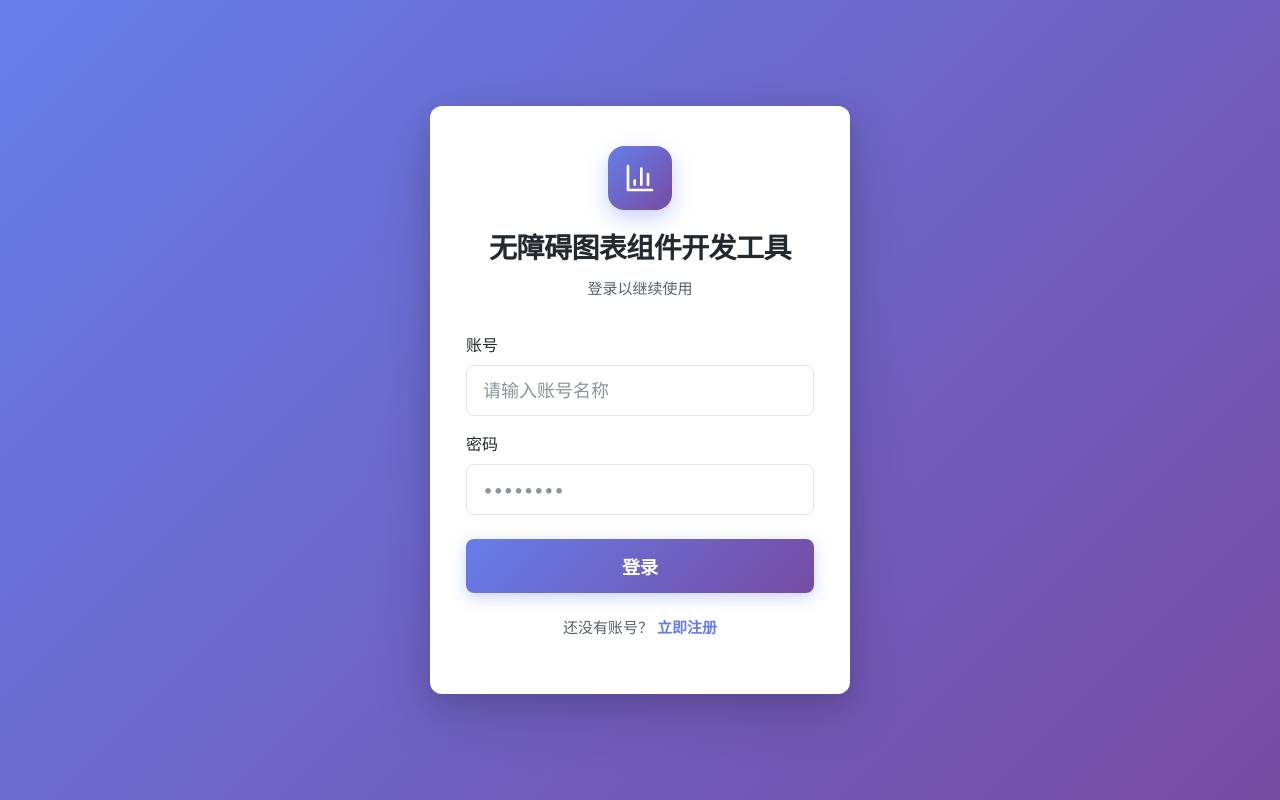
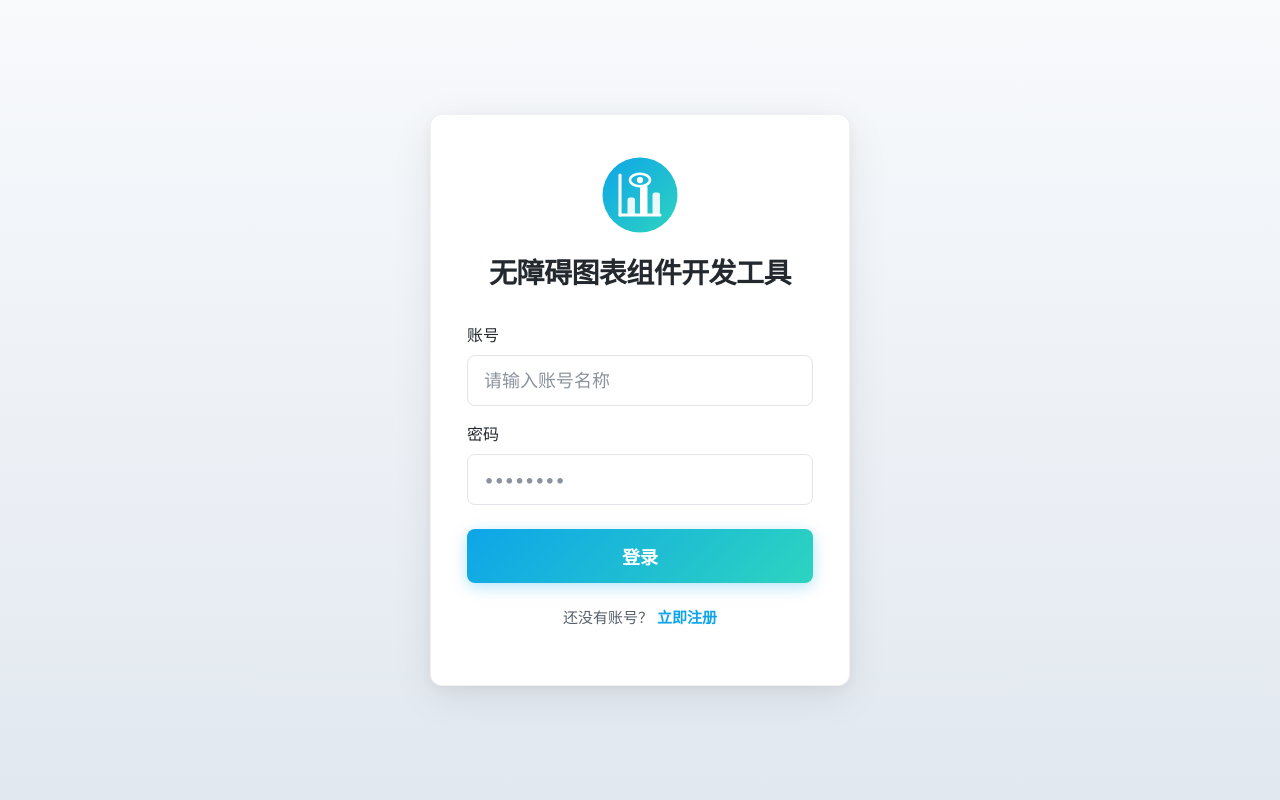
Before and after one commit to zxjzxj28/accessibility_chart_tool, a Vue app in the folder frontend/: page /login in a window 1280 px wide. Built offline with nearby package versions, Linux system fonts and the light colour scheme.

Commit message:
重新设计登录和注册界面
- 移除紫色背景，改用浅灰色渐变背景
- 移除标题下的副标题
- 重新设计图标：圆形蓝绿渐变背景配合白色图表元素和无障碍眼睛符号
- 将所有紫色元素替换为蓝绿色系（按钮、链接、输入框焦点）

```diff
--- a/frontend/src/components/LoginView.vue
+++ b/frontend/src/components/LoginView.vue
@@ -3,15 +3,29 @@
     <div class="panel">
       <div class="header">
         <div class="logo-icon">
-          <svg xmlns="http://www.w3.org/2000/svg" viewBox="0 0 24 24" fill="none" stroke="currentColor" stroke-width="2" stroke-linecap="round" stroke-linejoin="round">
-            <path d="M3 3v18h18"/>
-            <path d="M18 17V9"/>
-            <path d="M13 17V5"/>
-            <path d="M8 17v-3"/>
+          <svg xmlns="http://www.w3.org/2000/svg" viewBox="0 0 64 64" fill="none">
+            <!-- 图表背景圆形 -->
+            <circle cx="32" cy="32" r="30" fill="url(#logoGradient)" />
+            <!-- 坐标轴 -->
+            <path d="M16 48V16" stroke="white" stroke-width="2.5" stroke-linecap="round"/>
+            <path d="M16 48H48" stroke="white" stroke-width="2.5" stroke-linecap="round"/>
+            <!-- 柱状图 -->
+            <rect x="22" y="34" width="6" height="14" rx="2" fill="white" opacity="0.9"/>
+            <rect x="32" y="24" width="6" height="24" rx="2" fill="white"/>
+            <rect x="42" y="30" width="6" height="18" rx="2" fill="white" opacity="0.9"/>
+            <!-- 无障碍眼睛符号 -->
+            <ellipse cx="32" cy="20" rx="8" ry="5" stroke="white" stroke-width="2" fill="none"/>
+            <circle cx="32" cy="20" r="2.5" fill="white"/>
+            <!-- 渐变定义 -->
+            <defs>
+              <linearGradient id="logoGradient" x1="0%" y1="0%" x2="100%" y2="100%">
+                <stop offset="0%" stop-color="#0ea5e9"/>
+                <stop offset="100%" stop-color="#2dd4bf"/>
+              </linearGradient>
+            </defs>
           </svg>
         </div>
         <h1>无障碍图表组件开发工具</h1>
-        <p class="subtitle">登录以继续使用</p>
       </div>
       <form @submit.prevent="handleSubmit" class="form">
         <label>
@@ -71,7 +85,7 @@ const handleSubmit = async () => {
   display: flex;
   align-items: center;
   justify-content: center;
-  background: linear-gradient(135deg, #667eea 0%, #764ba2 100%);
+  background: linear-gradient(180deg, #f8fafc 0%, #e2e8f0 100%);
   padding: var(--spacing-lg, 24px);
 }
 
@@ -81,8 +95,8 @@ const handleSubmit = async () => {
   background: var(--color-surface, #ffffff);
   border-radius: var(--radius-lg, 16px);
   padding: 40px 36px;
-  border: none;
-  box-shadow: 0 20px 60px rgba(0, 0, 0, 0.15), 0 8px 25px rgba(0, 0, 0, 0.1);
+  border: 1px solid rgba(0, 0, 0, 0.06);
+  box-shadow: 0 10px 40px rgba(0, 0, 0, 0.08), 0 4px 12px rgba(0, 0, 0, 0.04);
 }
 
 .header {
@@ -91,21 +105,17 @@ const handleSubmit = async () => {
 }
 
 .logo-icon {
-  width: 64px;
-  height: 64px;
+  width: 80px;
+  height: 80px;
   margin: 0 auto 20px;
-  background: linear-gradient(135deg, #667eea 0%, #764ba2 100%);
-  border-radius: 16px;
   display: flex;
   align-items: center;
   justify-content: center;
-  box-shadow: 0 8px 20px rgba(102, 126, 234, 0.35);
 }
 
 .logo-icon svg {
-  width: 32px;
-  height: 32px;
-  color: #ffffff;
+  width: 80px;
+  height: 80px;
 }
 
 h1 {
@@ -116,13 +126,6 @@ h1 {
   letter-spacing: -0.02em;
   text-align: center;
   line-height: 1.3;
-}
-
-.subtitle {
-  margin: 12px 0 0;
-  color: var(--color-text-secondary, #57606a);
-  font-size: 15px;
-  line-height: 1.5;
 }
 
 .form {
@@ -156,13 +159,13 @@ input::placeholder {
 
 input:focus {
   outline: none;
-  border-color: #667eea;
-  box-shadow: 0 0 0 3px rgba(102, 126, 234, 0.15);
+  border-color: #0ea5e9;
+  box-shadow: 0 0 0 3px rgba(14, 165, 233, 0.15);
 }
 
 .form > button[type="submit"] {
   margin-top: 8px;
-  background: linear-gradient(135deg, #667eea 0%, #764ba2 100%);
+  background: linear-gradient(135deg, #0ea5e9 0%, #2dd4bf 100%);
   color: #ffffff;
   padding: 14px 24px;
   border: none;
@@ -170,13 +173,13 @@ input:focus {
   font-size: 18px;
   font-weight: 600;
   transition: transform 0.15s ease, box-shadow 0.15s ease, opacity 0.15s ease;
-  box-shadow: 0 4px 15px rgba(102, 126, 234, 0.35);
+  box-shadow: 0 4px 15px rgba(14, 165, 233, 0.3);
   cursor: pointer;
 }
 
 .form > button[type="submit"]:hover:not(:disabled) {
   transform: translateY(-1px);
-  box-shadow: 0 6px 20px rgba(102, 126, 234, 0.45);
+  box-shadow: 0 6px 20px rgba(14, 165, 233, 0.4);
 }
 
 .form > button[type="submit"]:active:not(:disabled) {
@@ -197,13 +200,13 @@ input:focus {
 }
 
 .hint a {
-  color: #667eea;
+  color: #0ea5e9;
   font-weight: 600;
   transition: color 0.15s ease;
 }
 
 .hint a:hover {
-  color: #764ba2;
+  color: #0284c7;
   text-decoration: underline;
 }
 
--- a/frontend/src/components/RegisterView.vue
+++ b/frontend/src/components/RegisterView.vue
@@ -3,15 +3,29 @@
     <div class="panel">
       <div class="header">
         <div class="logo-icon">
-          <svg xmlns="http://www.w3.org/2000/svg" viewBox="0 0 24 24" fill="none" stroke="currentColor" stroke-width="2" stroke-linecap="round" stroke-linejoin="round">
-            <path d="M3 3v18h18"/>
-            <path d="M18 17V9"/>
-            <path d="M13 17V5"/>
-            <path d="M8 17v-3"/>
+          <svg xmlns="http://www.w3.org/2000/svg" viewBox="0 0 64 64" fill="none">
+            <!-- 图表背景圆形 -->
+            <circle cx="32" cy="32" r="30" fill="url(#logoGradientReg)" />
+            <!-- 坐标轴 -->
+            <path d="M16 48V16" stroke="white" stroke-width="2.5" stroke-linecap="round"/>
+            <path d="M16 48H48" stroke="white" stroke-width="2.5" stroke-linecap="round"/>
+            <!-- 柱状图 -->
+            <rect x="22" y="34" width="6" height="14" rx="2" fill="white" opacity="0.9"/>
+            <rect x="32" y="24" width="6" height="24" rx="2" fill="white"/>
+            <rect x="42" y="30" width="6" height="18" rx="2" fill="white" opacity="0.9"/>
+            <!-- 无障碍眼睛符号 -->
+            <ellipse cx="32" cy="20" rx="8" ry="5" stroke="white" stroke-width="2" fill="none"/>
+            <circle cx="32" cy="20" r="2.5" fill="white"/>
+            <!-- 渐变定义 -->
+            <defs>
+              <linearGradient id="logoGradientReg" x1="0%" y1="0%" x2="100%" y2="100%">
+                <stop offset="0%" stop-color="#0ea5e9"/>
+                <stop offset="100%" stop-color="#2dd4bf"/>
+              </linearGradient>
+            </defs>
           </svg>
         </div>
         <h1>创建你的账号</h1>
-        <p class="subtitle">注册以开始使用无障碍图表工具</p>
       </div>
       <form @submit.prevent="handleSubmit" class="form">
         <label>
@@ -93,7 +107,7 @@ const handleSubmit = async () => {
   display: flex;
   align-items: center;
   justify-content: center;
-  background: linear-gradient(135deg, #667eea 0%, #764ba2 100%);
+  background: linear-gradient(180deg, #f8fafc 0%, #e2e8f0 100%);
   padding: var(--spacing-lg, 24px);
 }
 
@@ -103,8 +117,8 @@ const handleSubmit = async () => {
   background: var(--color-surface, #ffffff);
   border-radius: var(--radius-lg, 16px);
   padding: 40px 36px;
-  border: none;
-  box-shadow: 0 20px 60px rgba(0, 0, 0, 0.15), 0 8px 25px rgba(0, 0, 0, 0.1);
+  border: 1px solid rgba(0, 0, 0, 0.06);
+  box-shadow: 0 10px 40px rgba(0, 0, 0, 0.08), 0 4px 12px rgba(0, 0, 0, 0.04);
 }
 
 .header {
@@ -113,21 +127,17 @@ const handleSubmit = async () => {
 }
 
 .logo-icon {
-  width: 64px;
-  height: 64px;
+  width: 80px;
+  height: 80px;
   margin: 0 auto 20px;
-  background: linear-gradient(135deg, #667eea 0%, #764ba2 100%);
-  border-radius: 16px;
   display: flex;
   align-items: center;
   justify-content: center;
-  box-shadow: 0 8px 20px rgba(102, 126, 234, 0.35);
 }
 
 .logo-icon svg {
-  width: 32px;
-  height: 32px;
-  color: #ffffff;
+  width: 80px;
+  height: 80px;
 }
 
 h1 {
@@ -138,13 +148,6 @@ h1 {
   letter-spacing: -0.02em;
   text-align: center;
   line-height: 1.3;
-}
-
-.subtitle {
-  margin: 12px 0 0;
-  color: var(--color-text-secondary, #57606a);
-  font-size: 15px;
-  line-height: 1.5;
 }
 
 .form {
@@ -178,13 +181,13 @@ input::placeholder {
 
 input:focus {
   outline: none;
-  border-color: #667eea;
-  box-shadow: 0 0 0 3px rgba(102, 126, 234, 0.15);
+  border-color: #0ea5e9;
+  box-shadow: 0 0 0 3px rgba(14, 165, 233, 0.15);
 }
 
 button[type="submit"] {
   margin-top: 8px;
-  background: linear-gradient(135deg, #667eea 0%, #764ba2 100%);
+  background: linear-gradient(135deg, #0ea5e9 0%, #2dd4bf 100%);
   color: #ffffff;
   padding: 14px 24px;
   border: none;
@@ -192,13 +195,13 @@ button[type="submit"] {
   font-size: 18px;
   font-weight: 600;
   transition: transform 0.15s ease, box-shadow 0.15s ease, opacity 0.15s ease;
-  box-shadow: 0 4px 15px rgba(102, 126, 234, 0.35);
+  box-shadow: 0 4px 15px rgba(14, 165, 233, 0.3);
   cursor: pointer;
 }
 
 button[type="submit"]:hover:not(:disabled) {
   transform: translateY(-1px);
-  box-shadow: 0 6px 20px rgba(102, 126, 234, 0.45);
+  box-shadow: 0 6px 20px rgba(14, 165, 233, 0.4);
 }
 
 button[type="submit"]:active:not(:disabled) {
@@ -219,13 +222,13 @@ button[type="submit"]:disabled {
 }
 
 .hint a {
-  color: #667eea;
+  color: #0ea5e9;
   font-weight: 600;
   transition: color 0.15s ease;
 }
 
 .hint a:hover {
-  color: #764ba2;
+  color: #0284c7;
   text-decoration: underline;
 }
 
```
